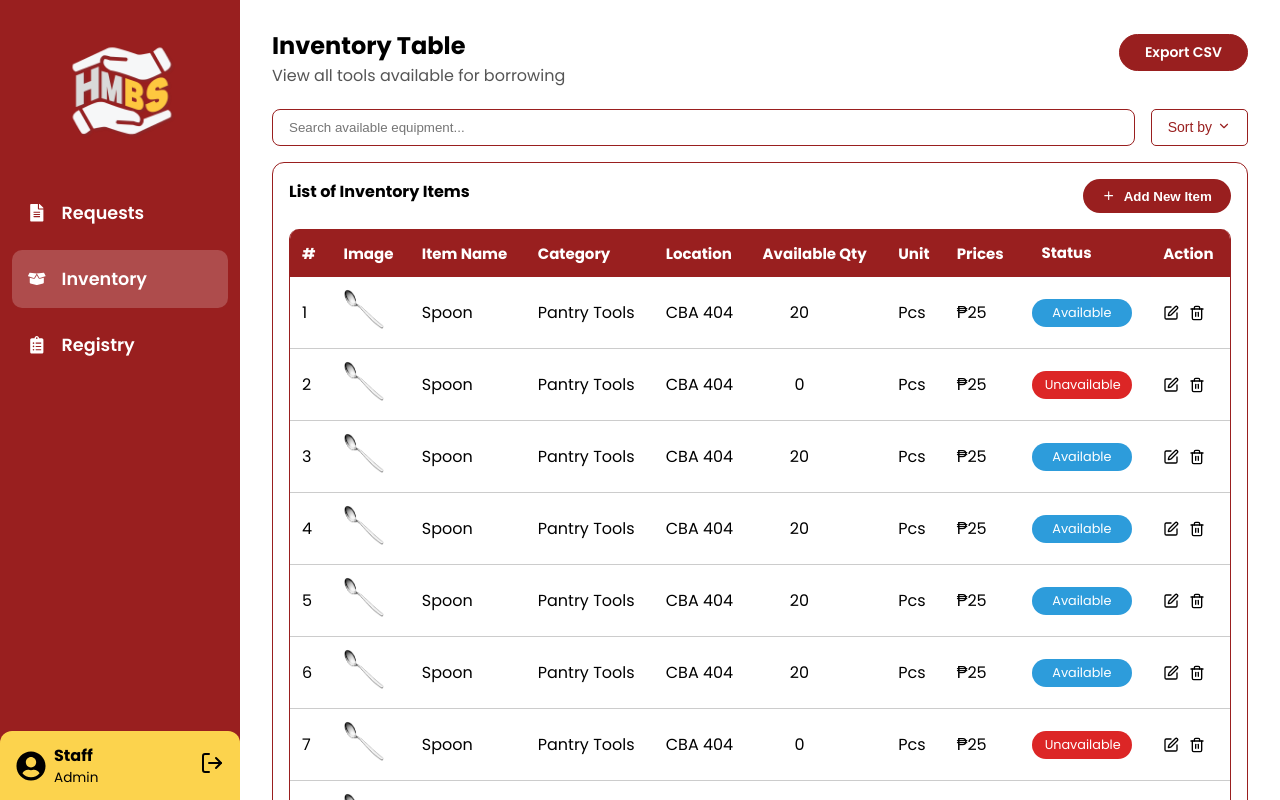
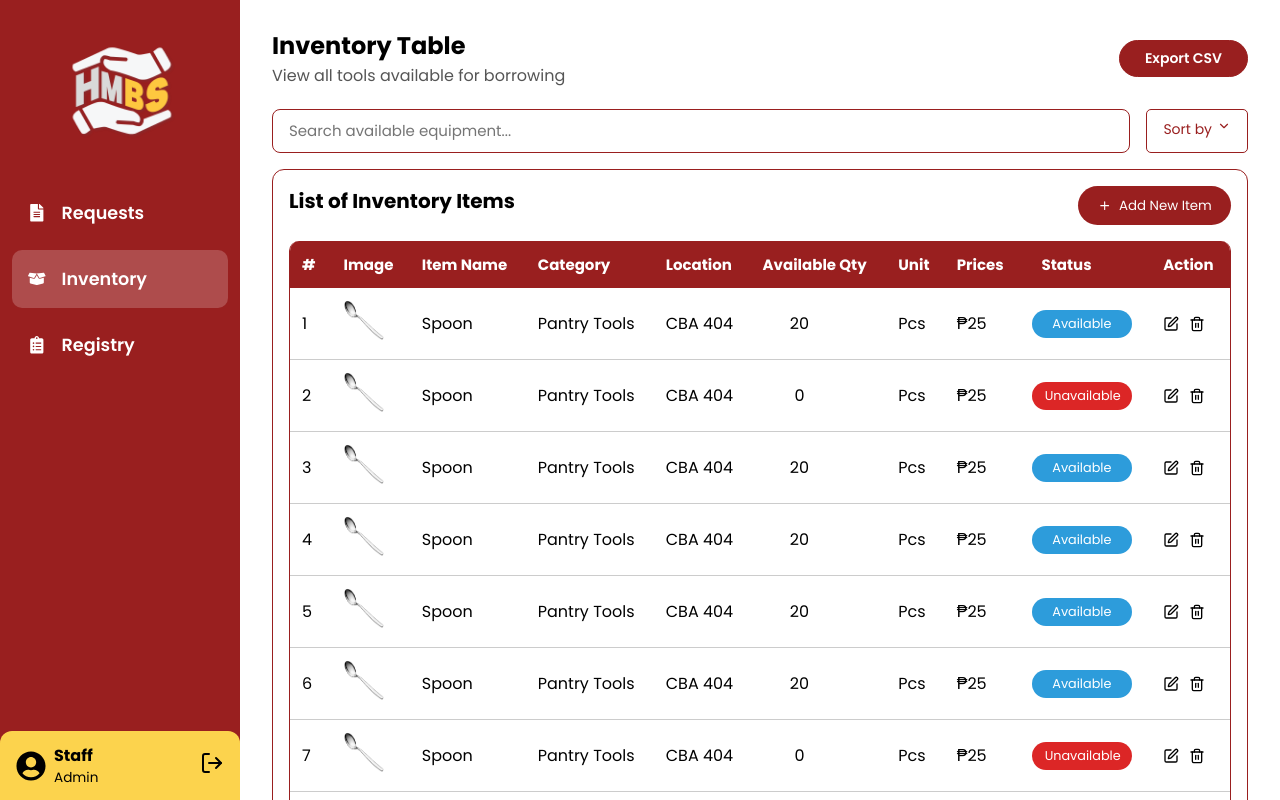
Before and after one commit to yukikaiden/hmbs-frontend-draft, a React (Vite) app in the folder borrowing-system/: page /inventory in a window 1280 px wide. Built offline with nearby package versions, Linux system fonts and the light colour scheme.

Commit message:
Modified the Inventory Table

```diff
--- a/borrowing-system/src/pages/CRUDInventoryPage.jsx
+++ b/borrowing-system/src/pages/CRUDInventoryPage.jsx
@@ -64,6 +64,8 @@ const CRUDInventoryPage = () => {
       padding: '0.6rem 1rem',
       border: '1.5px solid #991F1F',
       borderRadius: '8px',
+      fontSize: '15px',
+      fontFamily: 'Poppins, sans-serif',
     },
     sortButton: {
       padding: '0.6rem 1rem',
@@ -75,6 +77,7 @@ const CRUDInventoryPage = () => {
       fontSize: '14px',
       color: '#991f1f',
       fontWeight: 500,
+      fontFamily: 'Poppins, sans-serif',
     },
     exportButton: {
       padding: '7px 25px',
@@ -86,9 +89,7 @@ const CRUDInventoryPage = () => {
       cursor: 'pointer',
       display: 'flex',
       fontSize: '14px',
-      marginBottom: '12px',
       fontFamily: 'Poppins, sans-serif',
-
     },
     addButton: {
       backgroundColor: '#991F1F',
@@ -96,11 +97,12 @@ const CRUDInventoryPage = () => {
       border: 'none',
       padding: '0.6rem 1.2rem',
       borderRadius: '20px',
-      fontWeight: 600,
+      //fontWeight: 600,
       cursor: 'pointer',
       display: 'flex',
       alignItems: 'center',
       gap: '0.5rem',
+      fontFamily: 'Poppins, sans-serif',
     },
     table: {
       width: '100%',
@@ -112,19 +114,21 @@ const CRUDInventoryPage = () => {
       borderTop: 'none',
       borderRadius: '10px',
       overflow: 'hidden',
+      fontFamily: 'Poppins, sans-serif',
     },
     th: {
       backgroundColor: '#991f1f',
       color: 'white',
       padding: '0.75rem',
-      //padding: '15px 22px',
       textAlign: 'left',
-      fontSize: '15px'
+      fontSize: '15px',
+      fontFamily: 'Poppins, sans-serif',
     },
     td: {
       padding: '0.75rem',
       borderBottom: '1px solid #ccc',
       backgroundColor: '#fff',
+      fontFamily: 'Poppins, sans-serif',
     },
     statusAvailable: {
       backgroundColor: '#2d9cdb',
@@ -135,7 +139,8 @@ const CRUDInventoryPage = () => {
       textAlign: 'center',
       fontWeight: '500',
       display: 'inline-block',
-      width: '100px'
+      width: '100px',
+      fontFamily: 'Poppins, sans-serif',
     },
     statusUnavailable: {
       backgroundColor: '#DC2626',
@@ -147,6 +152,7 @@ const CRUDInventoryPage = () => {
       fontWeight: '500',
       display: 'inline-block',
       width: '100px',
+      fontFamily: 'Poppins, sans-serif',
     },
     actionIcons: {
       display: 'flex',
@@ -193,7 +199,7 @@ const CRUDInventoryPage = () => {
         </div>
 
         <div style={styles.roundedCard}>
-          <div style={{ display: 'flex', justifyContent: 'space-between', marginBottom: '1rem' }}>
+          <div style={{ display: 'flex', justifyContent: 'space-between', marginBottom: '1rem', fontSize: '20px' }}>
             <strong>List of Inventory Items</strong>
             <button style={styles.addButton} onClick={() => navigate('/add-to-inventory')}>
               <FiPlus /> Add New Item
@@ -211,7 +217,7 @@ const CRUDInventoryPage = () => {
                 <th style={styles.th}>Available Qty</th>
                 <th style={styles.th}>Unit</th>
                 <th style={styles.th}>Prices</th>
-                <th style={{ ...styles.th, paddingTop: '12px', paddingBottom: '12px', paddingRight: '50px', textAlign: 'center', backgroundColor: '#991F1F', color: 'white', borderBottom: '1px solid #8A1F2B' }}>Status</th>
+                <th style={{ ...styles.th, paddingTop: '12px', paddingBottom: '12px', paddingRight: '50px', textAlign: 'center' }}>Status</th>
                 <th style={styles.th}>Action</th>
               </tr>
             </thead>
```
